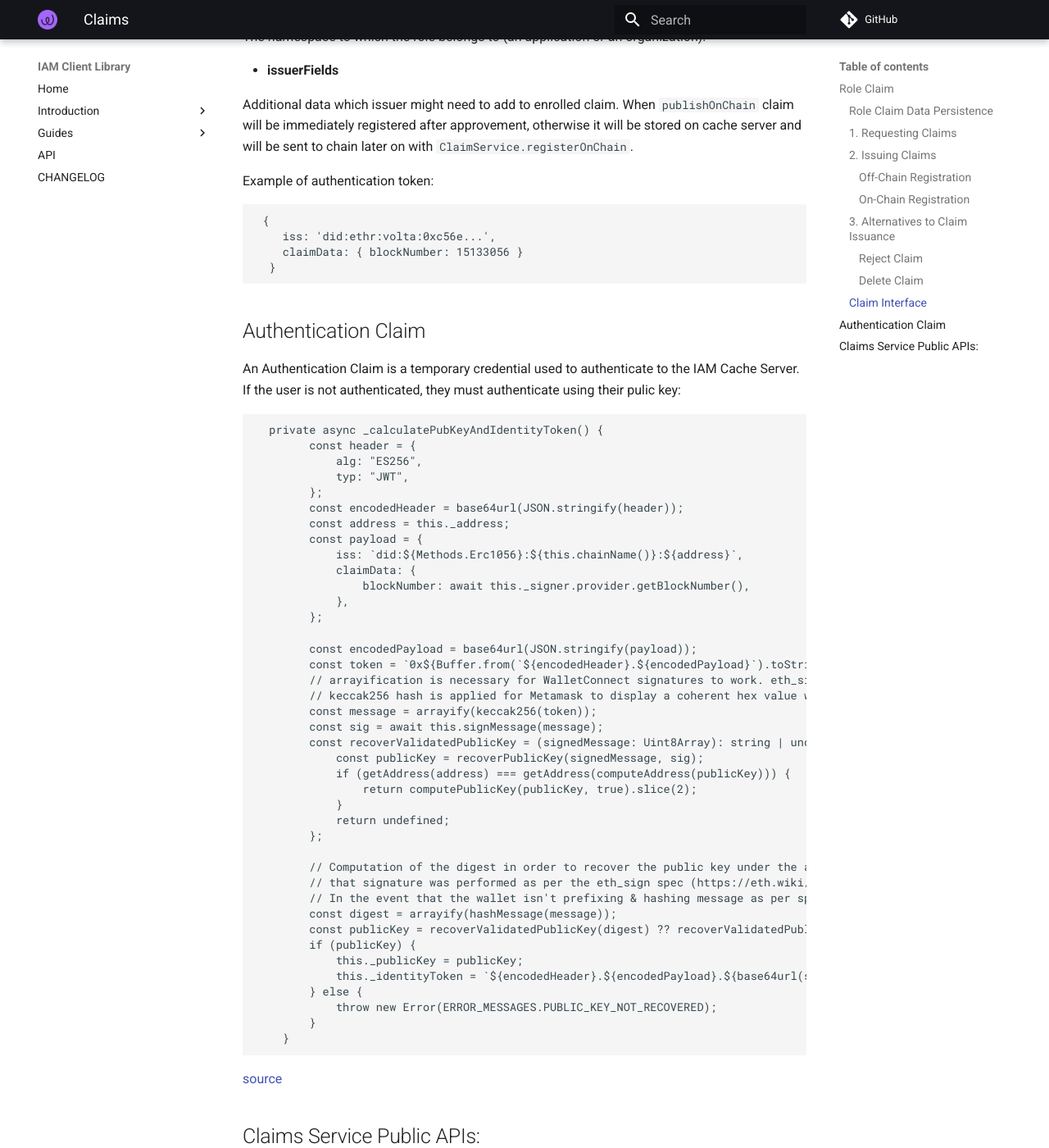
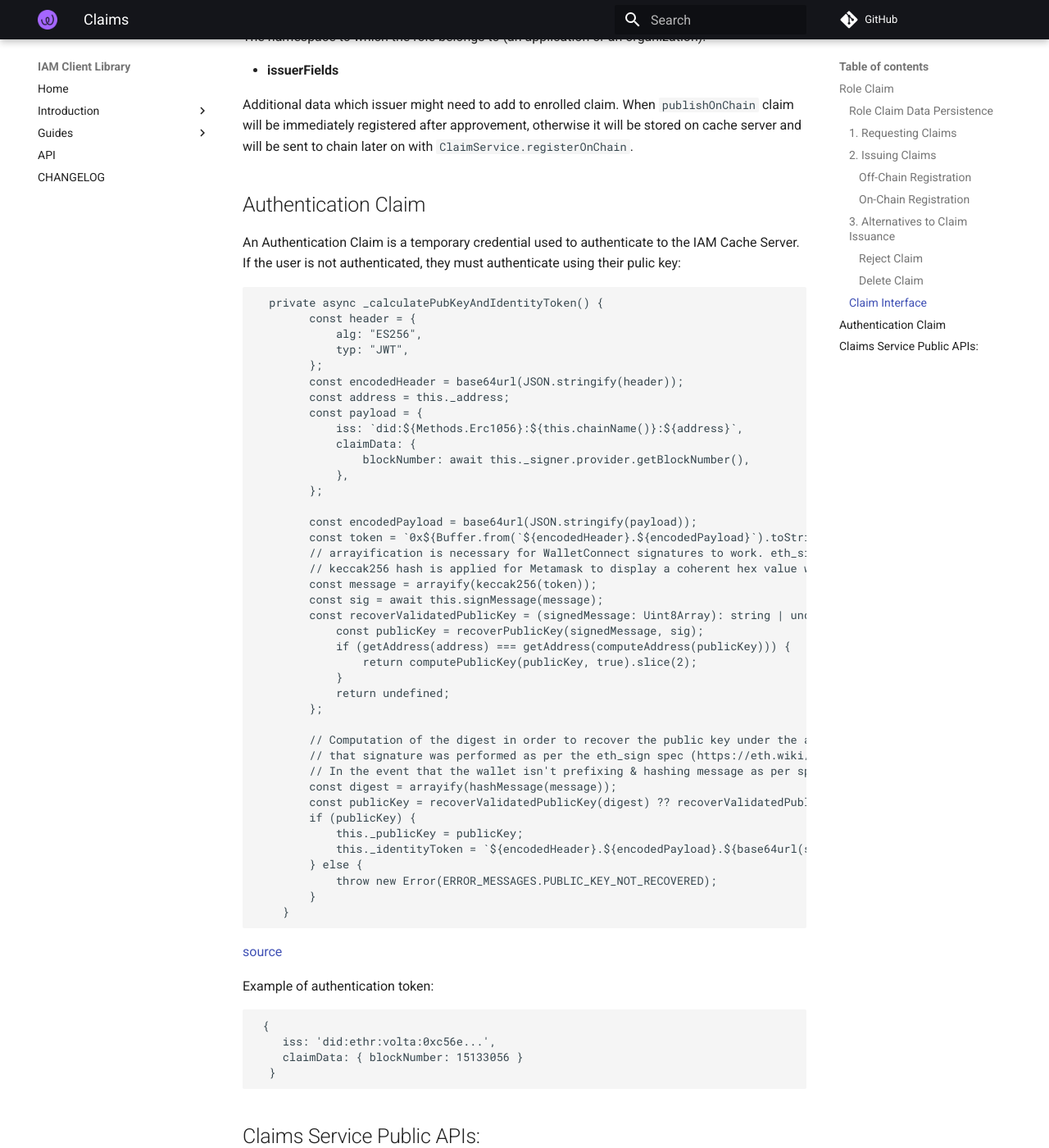
Before and after one commit to energywebfoundation/iam-client-lib, an MkDocs documentation site: the page built from docs/guides/claim.md, in a window 1280 px wide and 1400 px high, scrolled down 7750 px. Shown: the whole window at 82% size. Built offline with MkDocs 1.6.1 and Material for MkDocs 9.7.7, drawn with Linux system fonts in a browser that asks for light colours; comment, search, counter and statistics services are not loaded; part of the change alters nothing that is shown.

````diff
--- a/docs/guides/claim.md
+++ b/docs/guides/claim.md
@@ -332,15 +332,6 @@ Additional data which issuer might need to add to enrolled claim. When `publishO
 will be immediately registered after approvement, otherwise it will be stored on cache server and will be sent to chain
 later on with `ClaimService.registerOnChain`.
 
-
-Example of authentication token:
-```
- {
-    iss: 'did:ethr:volta:0xc56e...',
-    claimData: { blockNumber: 15133056 }
-  }
-```
-
 ## Authentication Claim
 An Authentication Claim is a temporary credential used to authenticate to the IAM Cache Server. If the user is not authenticated, they must authenticate using their pulic key:
 
@@ -388,6 +379,13 @@ An Authentication Claim is a temporary credential used to authenticate to the IA
 ```
 [source](https://github.com/energywebfoundation/iam-client-lib/blob/f9c1a12e888de6ebb4e2589fe49c489bee84af78/src/modules/signer/signer.service.ts?_pjax=%23js-repo-pjax-container%2C%20div%5Bitemtype%3D%22http%3A%2F%2Fschema.org%2FSoftwareSourceCode%22%5D%20main%2C%20%5Bdata-pjax-container%5D#L190)
 
+Example of authentication token:
+```
+ {
+    iss: 'did:ethr:volta:0xc56e...',
+    claimData: { blockNumber: 15133056 }
+  }
+```
 
 ## Claims Service Public APIs:
 
````
